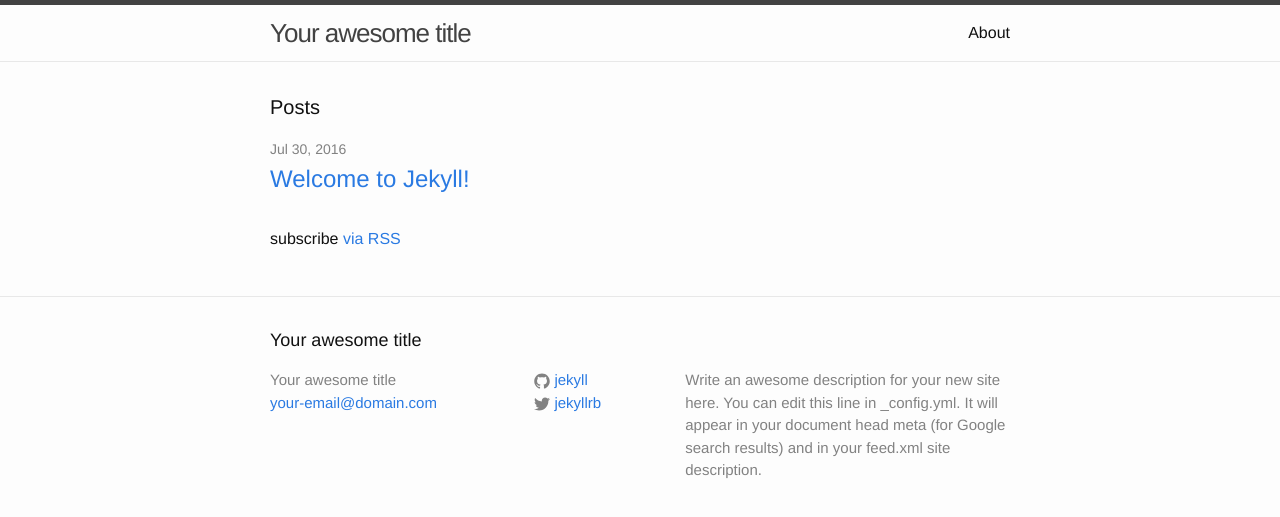
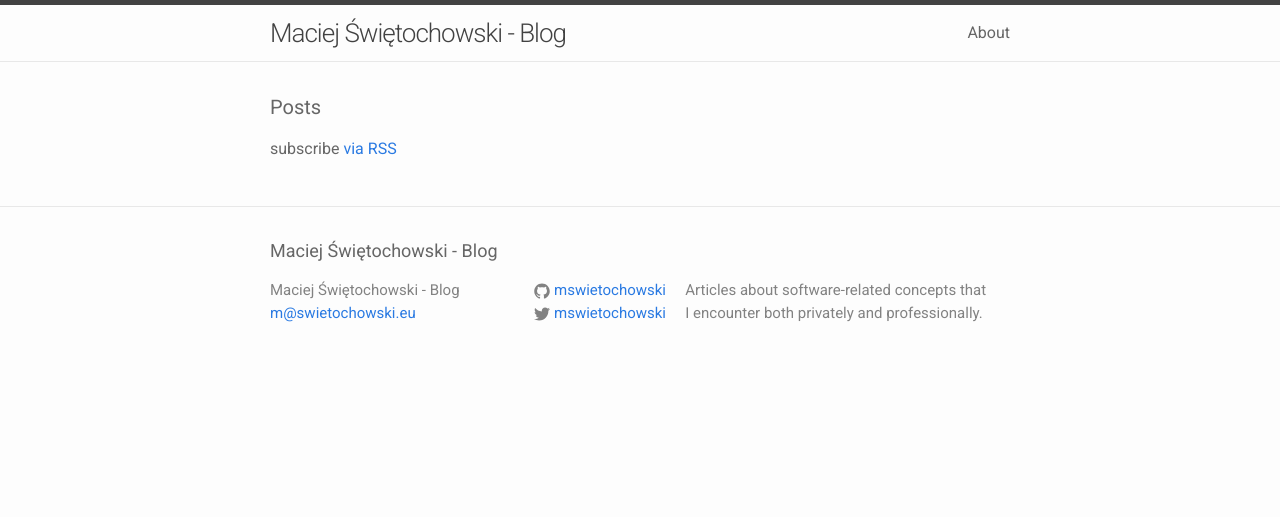
Before and after one commit to mswietochowski/mswietochowski.github.io, a Jekyll site: the page built from index.html, in a window 1280 px wide. Shown: the top 517 px of the page. Built offline with Jekyll 4.4.1, drawn with Linux system fonts in a browser that asks for light colours.

Commit message:
Layout changes (minor) and cleanup.

```diff
--- a/_config.yml
+++ b/_config.yml
@@ -6,16 +6,16 @@
 # 'jekyll serve'. If you change this file, please restart the server process.
 
 # Site settings
-title: Your awesome title
-email: your-email@domain.com
+title: Maciej Świętochowski - Blog
+email: m@swietochowski.eu
 description: > # this means to ignore newlines until "baseurl:"
-  Write an awesome description for your new site here. You can edit this
-  line in _config.yml. It will appear in your document head meta (for
-  Google search results) and in your feed.xml site description.
+  Articles about software-related concepts that I encounter both
+  privately and professionally.
 baseurl: "" # the subpath of your site, e.g. /blog
-url: "http://yourdomain.com" # the base hostname & protocol for your site
-twitter_username: jekyllrb
-github_username:  jekyll
+url: "http://blog.swietochowski.eu" # the base hostname & protocol for your site
+twitter_username: mswietochowski
+github_username:  mswietochowski
 
 # Build settings
 markdown: kramdown
+excerpt_separator: "\r\n\r\n"
--- a/_includes/head.html
+++ b/_includes/head.html
@@ -2,10 +2,25 @@
   <meta charset="utf-8">
   <meta http-equiv="X-UA-Compatible" content="IE=edge">
   <meta name="viewport" content="width=device-width, initial-scale=1">
+  <meta name="msapplication-TileColor" content="#FFFFFF">
+  <meta name="msapplication-TileImage" content="/favicon-144x144.png">
+  <meta name="application-name" content="Website Title">
 
   <title>{% if page.title %}{{ page.title | escape }}{% else %}{{ site.title | escape }}{% endif %}</title>
   <meta name="description" content="{% if page.excerpt %}{{ page.excerpt | strip_html | strip_newlines | truncate: 160 }}{% else %}{{ site.description }}{% endif %}">
 
+  <link rel="shortcut icon" href="/favicon.ico" type="image/x-icon">
+  <link rel="icon" href="/favicon.png">
+  <link rel="icon" sizes="57x57" href="/favicon-32x32.png">
+  <link rel="icon" sizes="57x57" href="/favicon-57x57.png">
+  <link rel="icon" sizes="72x72" href="/favicon-72x72.png">
+  <link rel="icon" sizes="76x76" href="/favicon-76x76.png">
+  <link rel="icon" sizes="114x114" href="/favicon-114x114.png">
+  <link rel="icon" sizes="120x120" href="/favicon-120x120.png">
+  <link rel="icon" sizes="144x144" href="/favicon-144x144.png">
+  <link rel="icon" sizes="152x152" href="/favicon-152x152.png">
+
+  <link href='http://fonts.googleapis.com/css?family=Roboto:400,100,300,700,500,900' rel='stylesheet' type='text/css'>
   <link rel="stylesheet" href="{{ "/css/main.css" | prepend: site.baseurl }}">
   <link rel="canonical" href="{{ page.url | replace:'index.html','' | prepend: site.baseurl | prepend: site.url }}">
   <link rel="alternate" type="application/rss+xml" title="{{ site.title }}" href="{{ "/feed.xml" | prepend: site.baseurl | prepend: site.url }}">
--- a/css/main.scss
+++ b/css/main.scss
@@ -6,7 +6,7 @@
 
 
 // Our variables
-$base-font-family: "Helvetica Neue", Helvetica, Arial, sans-serif;
+$base-font-family: roboto, sans-serif;
 $base-font-size:   16px;
 $base-font-weight: 400;
 $small-font-size:  $base-font-size * 0.875;
@@ -14,7 +14,7 @@
 
 $spacing-unit:     30px;
 
-$text-color:       #111;
+$text-color:       #666;
 $background-color: #fdfdfd;
 $brand-color:      #2a7ae2;
 
--- a/index.html
+++ b/index.html
@@ -14,6 +14,11 @@
         <h2>
           <a class="post-link" href="{{ post.url | prepend: site.baseurl }}">{{ post.title }}</a>
         </h2>
+
+        {{ post.excerpt }}
+
+        <a href="{{ post.url | prepend: site.baseurl }}">Read More</a>
+
       </li>
     {% endfor %}
   </ul>
```
Also changed, not shown: _posts/2016-07-30-welcome-to-jekyll.markdown (deleted, +0 -25 lines), favicon-114x114.png (added), favicon-120x120.png (added), favicon-144x144.png (added), favicon-152x152.png (added), favicon-32x32.png (added), favicon-57x57.png (added), favicon-72x72.png (added), favicon-76x76.png (added), favicon.ico (added), favicon.png (added).
